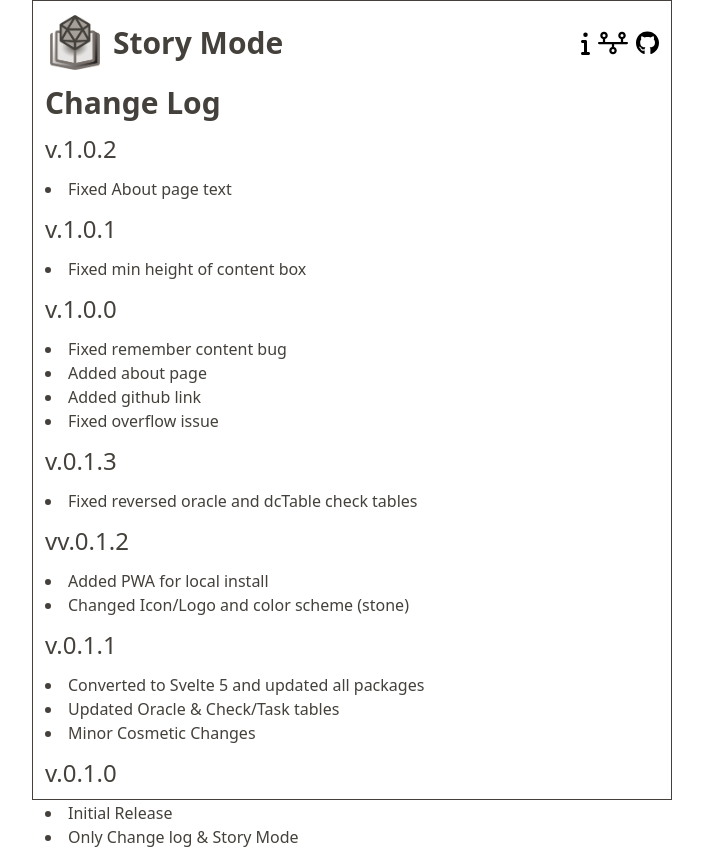
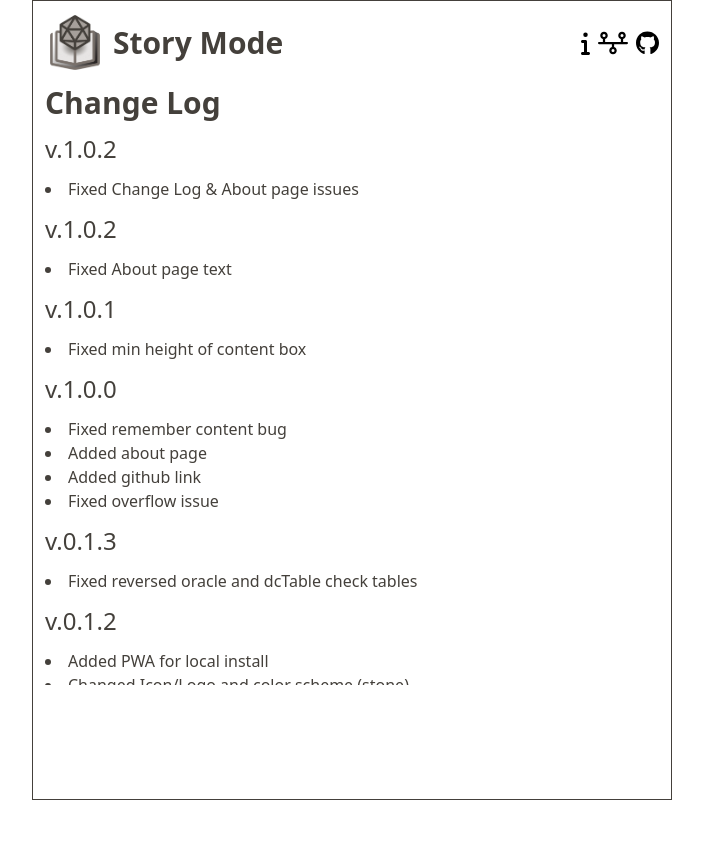
Before and after one commit to matalina/story-mode, a Svelte app: page /change-log in a window 1280 px wide. Shown: the whole page, without its empty margins (288-991 px from the left). After the commit the page ends 800 px from the top, so only its background shows below. Built offline with nearby package versions, Linux system fonts and the light colour scheme.

Commit message:
fix some cosmetic issues

```diff
--- a/package.json
+++ b/package.json
@@ -1,7 +1,7 @@
 {
   "name": "app",
   "private": true,
-  "version": "1.0.2",
+  "version": "1.0.3",
   "type": "module",
   "scripts": {
     "dev": "vite",
--- a/src/components/pages/About.svelte
+++ b/src/components/pages/About.svelte
@@ -75,16 +75,7 @@
 
 <style>
   @reference '../../app.css';
-
-  h4 {
-    @apply text-2xl mb-3;
-  }
-
-  ul {
-    @apply list-disc list-inside mb-3;
-  }
-
-  p {
+  p, table {
     @apply mb-3;
   }
 
--- a/src/components/pages/ChangeLog.svelte
+++ b/src/components/pages/ChangeLog.svelte
@@ -1,5 +1,11 @@
-<div class="">
+<div class="overflow-auto max-h-[600px]">
   <h3 class="text-3xl font-bold mb-3">Change Log</h3>
+
+  <h4>v.1.0.2</h4>
+
+  <ul>
+    <li>Fixed Change Log & About page issues</li>
+  </ul>
 
   <h4>v.1.0.2</h4>
 
@@ -29,7 +35,7 @@
     <li>Fixed reversed oracle and dcTable check tables</li>
   </ul>
 
-  <h4>vv.0.1.2</h4>
+  <h4>v.0.1.2</h4>
 
   <ul>
     <li>Added PWA for local install</li>
```
Also changed, not shown: 1 other file (tests, documents, lock files or other folders).
